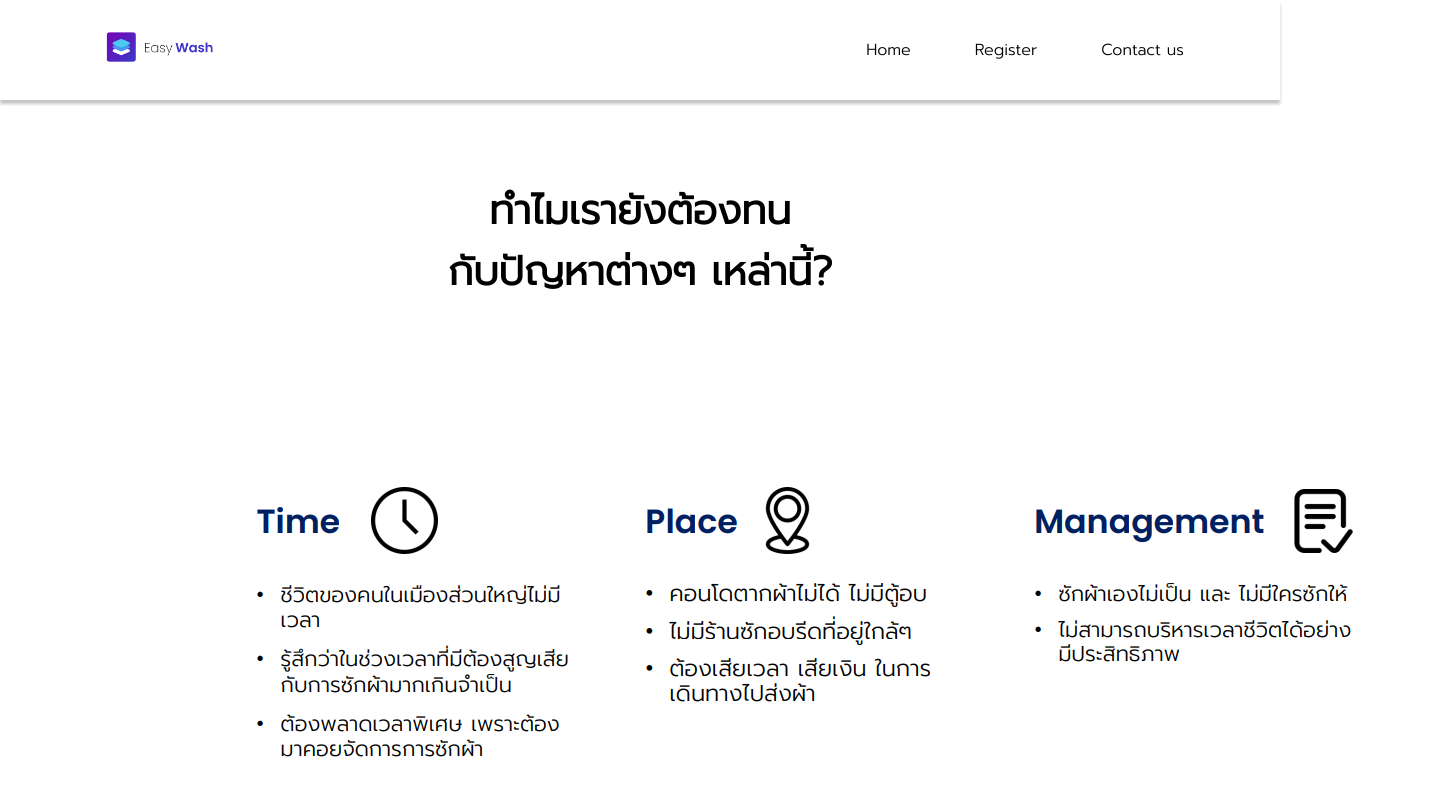
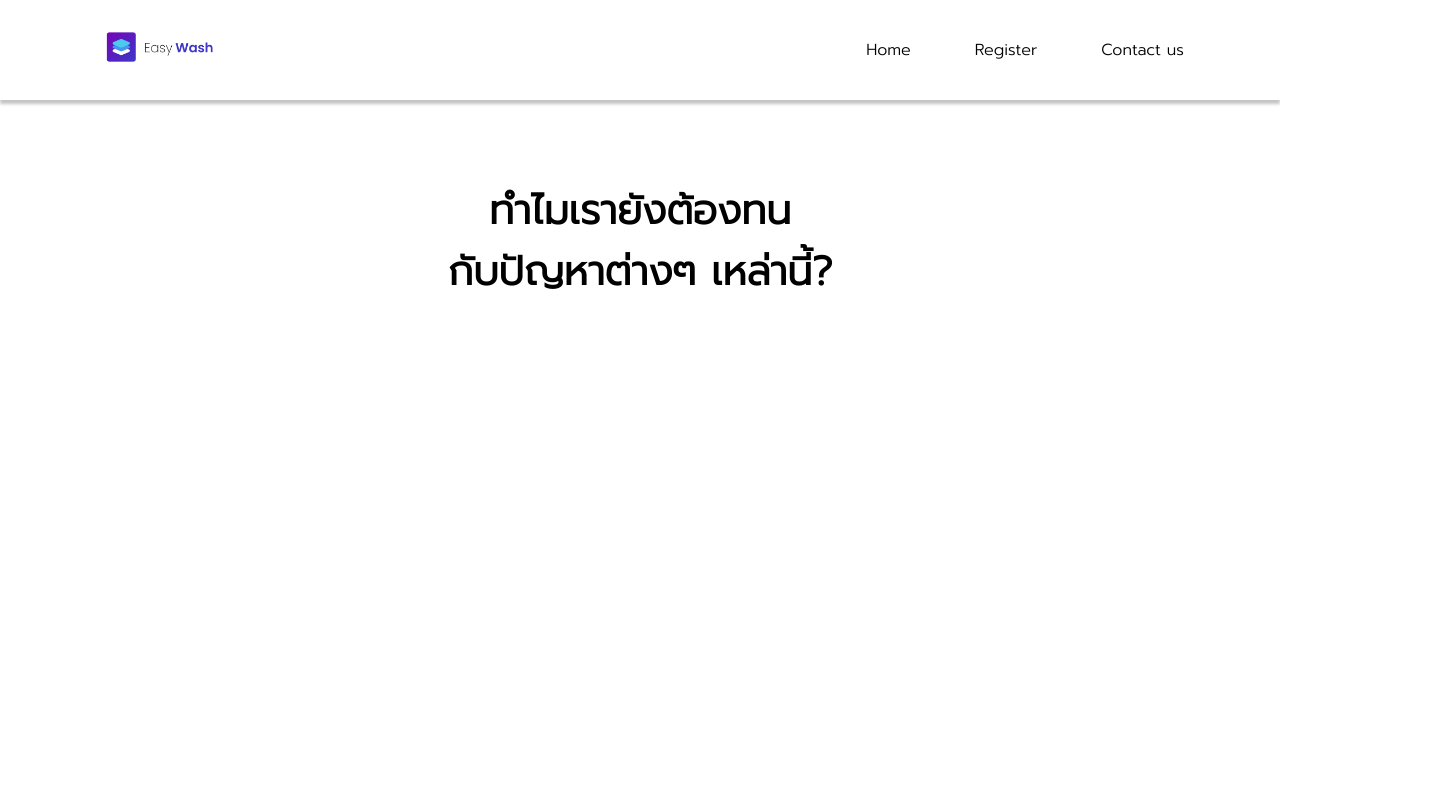
Before and after one commit to siwakorn21/easy-wash, a React (Create React App) app: page / in a window 1280 px wide. Shown: the top 800 px of the page, 1432 px wide, since content can reach past the window. Built offline with nearby package versions, Linux system fonts and the light colour scheme.

Commit message:
upload video

```diff
--- a/package.json
+++ b/package.json
@@ -14,6 +14,7 @@
     "node-sass": "^4.14.1",
     "react": "^17.0.2",
     "react-dom": "^17.0.2",
+    "react-player": "^2.9.0",
     "react-scripts": "4.0.3",
     "styled-components": "^5.3.0",
     "typescript": "^4.1.2",
--- a/src/pages/Home.tsx
+++ b/src/pages/Home.tsx
@@ -1,4 +1,5 @@
 import React, { useState } from 'react';
+import ReactPlayer from 'react-player';
 import styled from 'styled-components';
 import { getTsBuildInfoEmitOutputFilePath } from 'typescript';
 import MOBILE_IMAGE from '../assets/images/e25c12b7f84cd6ecbc3c6a543ba01e78.png';
@@ -127,6 +128,14 @@ const ButtonContainer = styled.div`
     justify-content: center;
 `;
 
+const VideoContainer = styled.div`
+    width: 52%;
+    height: 41vh;
+    margin-top: 7rem;
+    margin-left: auto;
+    margin-right: auto;
+`;
+
 const Home = () => {
 
     const [userRole, setUserRole] = useState(0);
@@ -147,9 +156,16 @@ const Home = () => {
                 <Header1>
                     ทำไมเรายังต้องทน<br/>กับปัญหาต่างๆ เหล่านี้?
                 </Header1>
-                <TmpImageContainer>
+                <VideoContainer>
+                    <ReactPlayer
+                        url="https://www.youtube.com/watch?v=1MRA8sHmJWA"
+                        width= '100%'
+                        height= '100%'
+                    />
+                </VideoContainer>
+                {/* <TmpImageContainer>
                     <TmpImage src={ProblemImage} />
-                </TmpImageContainer>
+                </TmpImageContainer> */}
                 {/* <Video /> */}
             </Content1>
             <Content2>
```
Also changed, not shown: 2 other files (tests, documents, lock files or other folders).
